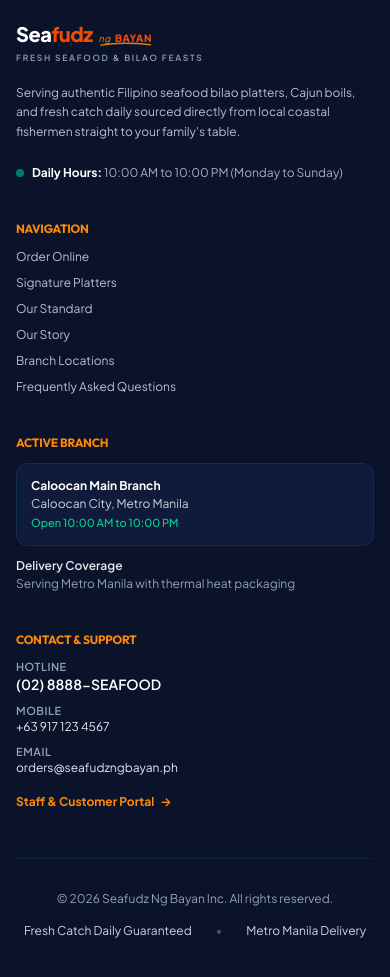
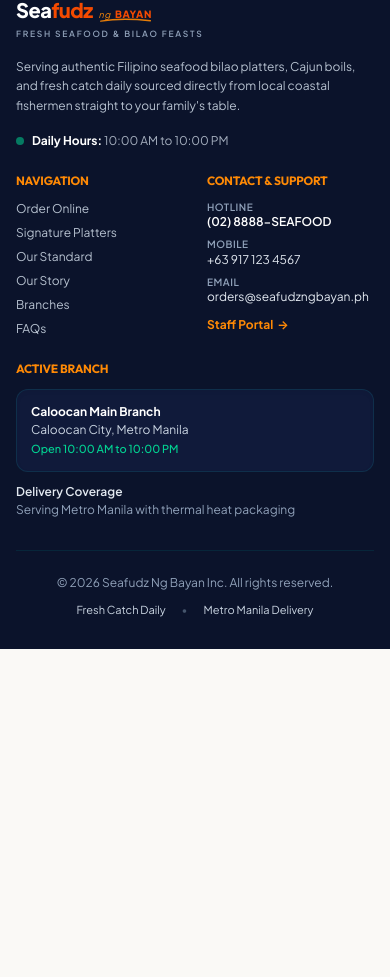
Before and after one commit to AchePogi123/Seafudz-ng-Bayan, a React (Vite) app in the folder Frontend/: page / in a window 390 px wide. Shown: the part 6675-7652 px from the top of the page. After the commit the page ends 7324 px from the top, so only its background shows below. Built offline with nearby package versions, Linux system fonts and the light colour scheme; no server answers.

Commit message:
style(footer): update footer mobile layout to 2-column format with compact spacing

```diff
--- a/Frontend/src/components/Footer.tsx
+++ b/Frontend/src/components/Footer.tsx
@@ -4,10 +4,10 @@ import BrandLogo from './BrandLogo';
 
 export const Footer: React.FC = () => {
   return (
-    <footer className="bg-[#0B132B] text-white pt-16 pb-12 px-4 sm:px-6 lg:px-8 border-t border-cyan-950/60 font-sans">
-      <div className="max-w-7xl mx-auto grid grid-cols-1 md:grid-cols-2 lg:grid-cols-5 gap-10 pb-12 border-b border-cyan-950/60">
+    <footer className="bg-[#0B132B] text-white pt-10 sm:pt-16 pb-8 sm:pb-12 px-4 sm:px-6 lg:px-8 border-t border-cyan-950/60 font-sans">
+      <div className="max-w-7xl mx-auto grid grid-cols-2 md:grid-cols-2 lg:grid-cols-5 gap-6 sm:gap-10 pb-8 sm:pb-12 border-b border-cyan-950/60">
         {/* Column 1: Brand Info */}
-        <div className="lg:col-span-2 space-y-4 text-left">
+        <div className="col-span-2 lg:col-span-2 space-y-3.5 text-left">
           <BrandLogo
             variant="dark"
             size="md"
@@ -21,18 +21,18 @@ export const Footer: React.FC = () => {
             Serving authentic Filipino seafood bilao platters, Cajun boils, and fresh catch daily sourced directly from local coastal fishermen straight to your family's table.
           </p>
 
-          <div className="pt-2 text-xs text-slate-300/80 flex items-center gap-2">
+          <div className="pt-1 text-xs text-slate-300/80 flex items-center gap-2">
             <span className="w-2 h-2 rounded-full bg-emerald-400 inline-block animate-pulse"></span>
-            <span><strong className="text-white">Daily Hours:</strong> 10:00 AM to 10:00 PM (Monday to Sunday)</span>
+            <span><strong className="text-white">Daily Hours:</strong> 10:00 AM to 10:00 PM</span>
           </div>
         </div>
 
         {/* Column 2: Quick Links */}
-        <div className="space-y-3 text-left">
+        <div className="col-span-1 space-y-3 text-left">
           <h4 className="text-xs font-bold text-orange-400 tracking-wider uppercase">
             Navigation
           </h4>
-          <ul className="space-y-2.5 text-xs sm:text-sm text-slate-300/90">
+          <ul className="space-y-2 text-xs sm:text-sm text-slate-300/90">
             <li>
               <Link to="/customer" className="hover:text-cyan-300 transition-colors duration-200">
                 Order Online
@@ -55,19 +55,48 @@ export const Footer: React.FC = () => {
             </li>
             <li>
               <a href="#branches" className="hover:text-cyan-300 transition-colors duration-200">
-                Branch Locations
+                Branches
               </a>
             </li>
             <li>
               <a href="#faqs" className="hover:text-cyan-300 transition-colors duration-200">
-                Frequently Asked Questions
+                FAQs
               </a>
             </li>
           </ul>
         </div>
 
-        {/* Column 3: Active Branch */}
-        <div className="space-y-3 text-left">
+        {/* Column 3: Contact & Support */}
+        <div className="col-span-1 space-y-3 text-left">
+          <h4 className="text-xs font-bold text-orange-400 tracking-wider uppercase">
+            Contact & Support
+          </h4>
+          <ul className="space-y-2 text-xs sm:text-sm text-slate-300/90">
+            <li>
+              <span className="text-slate-400 block text-[10px] sm:text-[11px] uppercase tracking-wider font-semibold">Hotline</span>
+              <span className="text-white font-semibold text-xs sm:text-sm">(02) 8888-SEAFOOD</span>
+            </li>
+            <li>
+              <span className="text-slate-400 block text-[10px] sm:text-[11px] uppercase tracking-wider font-semibold">Mobile</span>
+              <span className="text-slate-200 text-xs sm:text-sm">+63 917 123 4567</span>
+            </li>
+            <li>
+              <span className="text-slate-400 block text-[10px] sm:text-[11px] uppercase tracking-wider font-semibold">Email</span>
+              <span className="text-slate-200 text-xs sm:text-sm break-all">orders@seafudzngbayan.ph</span>
+            </li>
+            <li className="pt-1">
+              <Link
+                to="/login"
+                className="inline-flex items-center gap-1 text-xs font-bold text-orange-400 hover:text-cyan-300 transition-colors"
+              >
+                Staff Portal <span>→</span>
+              </Link>
+            </li>
+          </ul>
+        </div>
+
+        {/* Column 4: Active Branch */}
+        <div className="col-span-2 lg:col-span-1 space-y-3 text-left">
           <h4 className="text-xs font-bold text-orange-400 tracking-wider uppercase">
             Active Branch
           </h4>
@@ -83,42 +112,13 @@ export const Footer: React.FC = () => {
             </div>
           </ul>
         </div>
-
-        {/* Column 4: Contact & Hotline */}
-        <div className="space-y-3 text-left">
-          <h4 className="text-xs font-bold text-orange-400 tracking-wider uppercase">
-            Contact & Support
-          </h4>
-          <ul className="space-y-2.5 text-xs sm:text-sm text-slate-300/90">
-            <li>
-              <span className="text-slate-400 block text-[11px] uppercase tracking-wider font-semibold">Hotline</span>
-              <span className="text-white font-semibold text-sm">(02) 8888-SEAFOOD</span>
-            </li>
-            <li>
-              <span className="text-slate-400 block text-[11px] uppercase tracking-wider font-semibold">Mobile</span>
-              <span className="text-slate-200">+63 917 123 4567</span>
-            </li>
-            <li>
-              <span className="text-slate-400 block text-[11px] uppercase tracking-wider font-semibold">Email</span>
-              <span className="text-slate-200">orders@seafudzngbayan.ph</span>
-            </li>
-            <li className="pt-2">
-              <Link
-                to="/login"
-                className="inline-flex items-center gap-1.5 text-xs font-bold text-orange-400 hover:text-cyan-300 transition-colors"
-              >
-                Staff & Customer Portal <span>→</span>
-              </Link>
-            </li>
-          </ul>
-        </div>
       </div>
 
       {/* Bottom Copyright Bar */}
-      <div className="max-w-7xl mx-auto pt-8 flex flex-col sm:flex-row items-center justify-between text-xs text-slate-400 gap-4">
+      <div className="max-w-7xl mx-auto pt-6 sm:pt-8 flex flex-col sm:flex-row items-center justify-between text-xs text-slate-400 gap-3 text-center sm:text-left">
         <p>© 2026 Seafudz Ng Bayan Inc. All rights reserved.</p>
-        <div className="flex items-center gap-6">
-          <span className="text-slate-300">Fresh Catch Daily Guaranteed</span>
+        <div className="flex items-center gap-4 sm:gap-6 text-[11px] sm:text-xs">
+          <span className="text-slate-300">Fresh Catch Daily</span>
           <span className="text-slate-600">•</span>
           <span className="text-slate-300">Metro Manila Delivery</span>
         </div>
```
